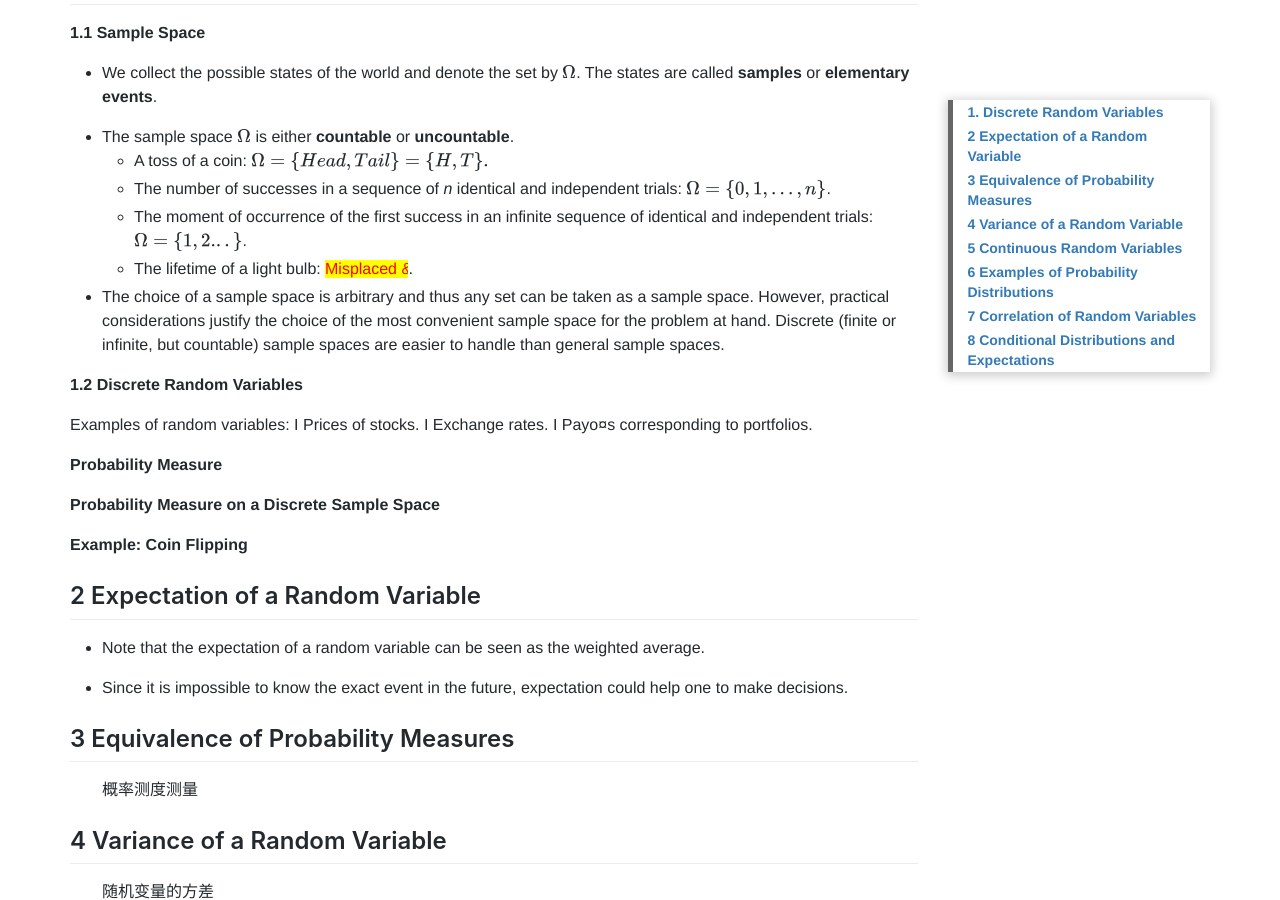
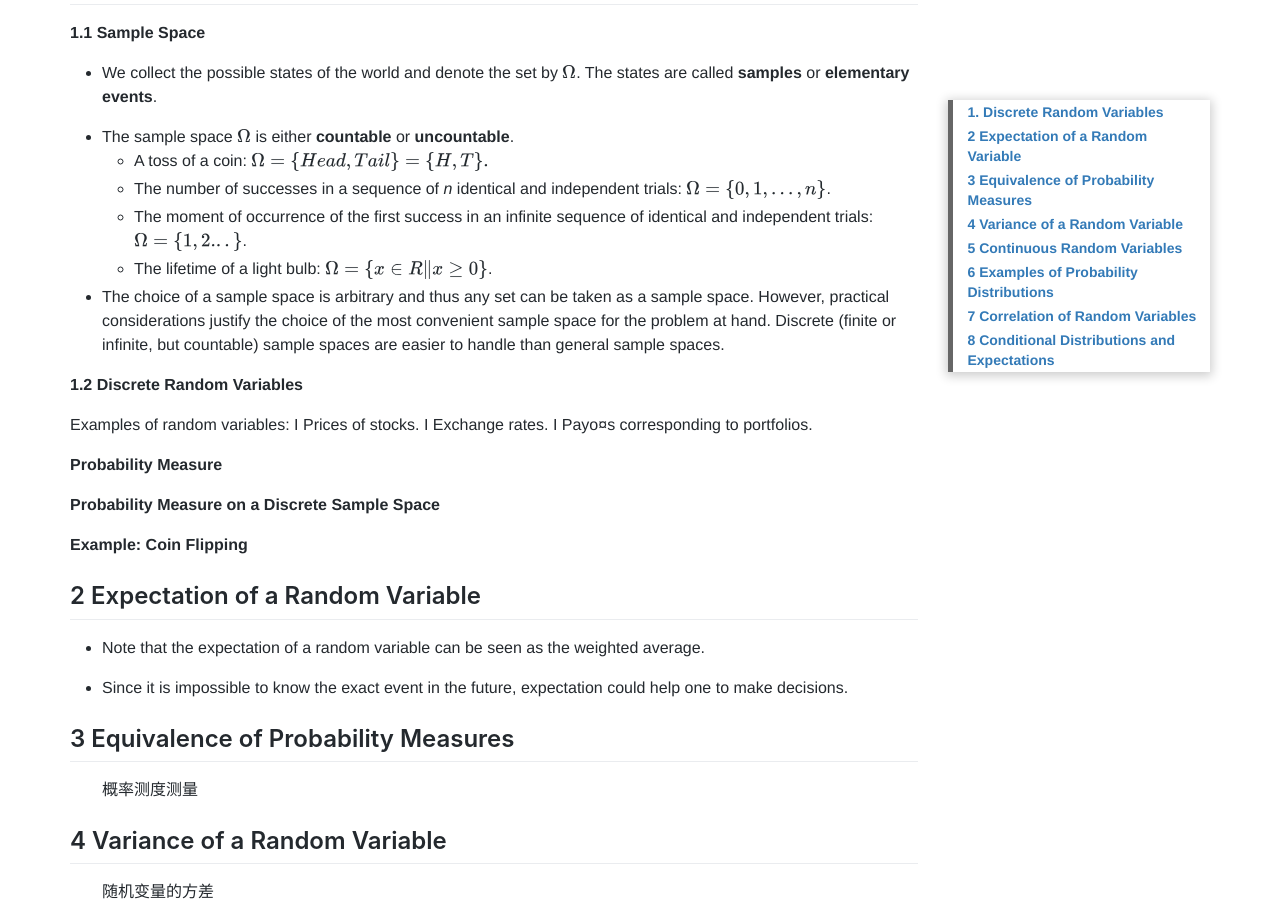
Before and after one commit to damien0x0023/damien0x0023.github.io, a Jekyll site: the page built from _posts/2020/business/ECON5020/2021-01-27-ProbabilityReview.MD, in a window 1280 px wide and 900 px high, scrolled down 942 px. Built offline with Jekyll 4.4.1, drawn with Linux system fonts in a browser that asks for light colours; nearby versions of some CDN libraries; comment, search, counter and statistics services are not loaded; some of the changed lines change nothing that is shown.

Commit message:
Update 2021-01-27-ProbabilityReview.MD
\\|

```diff
--- a/_posts/2020/business/ECON5020/2021-01-27-ProbabilityReview.MD
+++ b/_posts/2020/business/ECON5020/2021-01-27-ProbabilityReview.MD
@@ -35,7 +35,7 @@ The states are called **samples** or **elementary events**.
     -  A toss of a coin: \\( \Omega = \\lbrace Head, Tail \\rbrace = \\lbrace H, T \\rbrace.  \\)
     - The number of successes in a sequence of *n* identical and independent trials: \\( \Omega = \\lbrace 0, 1, . . . , n \\rbrace \\).
     - The moment of occurrence of the first success in an infinite sequence of identical and independent trials: \\( \Omega = \\lbrace 1, 2. . . \\rbrace \\).
-    - The lifetime of a light bulb: \\( \Omega = \\lbrace x \\in R &vert; x \\geq 0  \\rbrace \\).
+    - The lifetime of a light bulb: \\( \Omega = \\lbrace x \\in R \\| x \\geq 0  \\rbrace \\).
 
 - The choice of a sample space is arbitrary and thus any set can be
 taken as a sample space. However, practical considerations justify the
```
